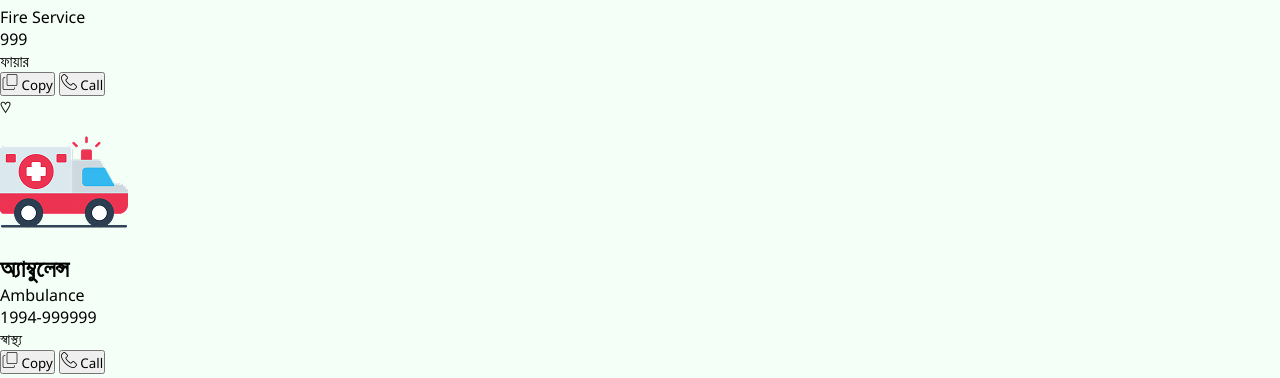
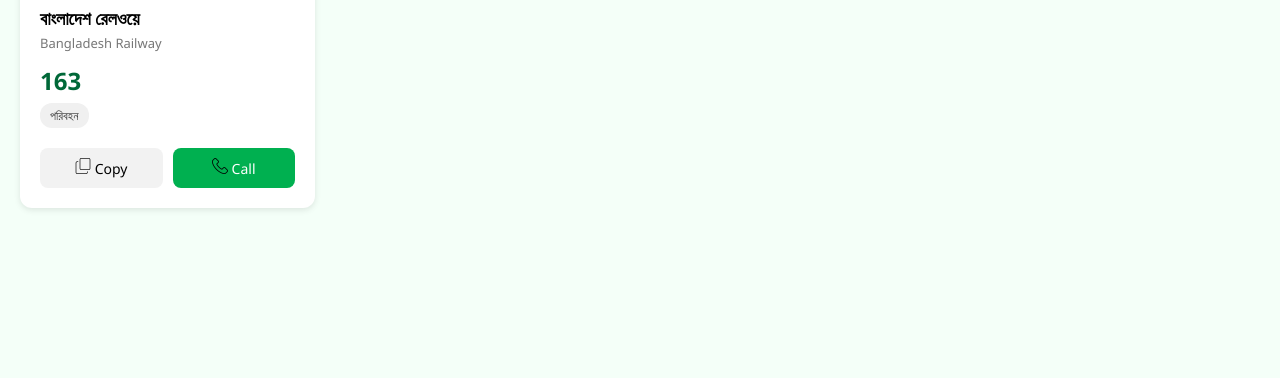
Before and after one commit to NeamotHossainNadim/my-5th-assignt, a plain HTML site: page index.html in a window 1280 px wide. Shown: the part 924-1302 px from the top of the page. After the commit the page ends 1152 px from the top, so only its background shows below. Drawn offline with Linux system fonts and the light colour scheme.

Commit message:
anded and  updated css file for designing main secton and cards.

```diff
--- a/style.css
+++ b/style.css
@@ -81,3 +81,112 @@ header p {
   font-size: 14px;
   opacity: 0.9;
 }
+
+/* main section */
+.main {
+  display: flex;
+  margin: 20px;
+  gap: 20px;
+  flex-wrap: wrap;
+}
+
+.container {
+  flex: 1;
+  display: grid;
+  grid-template-columns: repeat(auto-fill, minmax(250px, 1fr));
+  gap: 20px;
+}
+
+/* cards section */
+.card {
+  background: #fff;
+  border-radius: 12px;
+  box-shadow: 0 2px 6px rgba(0, 0, 0, 0.1);
+  padding: 20px;
+  position: relative;
+  transition: transform 0.2s, box-shadow 0.2s;
+}
+
+.card:hover {
+  transform: translateY(-3px);
+  box-shadow: 0 4px 12px rgba(0, 0, 0, 0.15);
+}
+
+.favorite {
+  position: absolute;
+  top: 12px;
+  right: 12px;
+  font-size: 18px;
+  color: #aaa;
+  cursor: pointer;
+}
+
+.card-icon {
+  background: #e9f5ec;
+  border-radius: 12px;
+  width: 40px;
+  height: 40px;
+  display: flex;
+  align-items: center;
+  justify-content: center;
+  margin-bottom: 12px;
+  font-size: 20px;
+}
+
+.card-icon img {
+  height: 20px;
+  width: 20px;
+}
+
+.card-title {
+  font-size: 18px;
+  font-weight: bold;
+  margin: 0;
+}
+
+.card-subtitle {
+  font-size: 13px;
+  color: #777;
+  margin: 4px 0 12px 0;
+}
+
+.number {
+  font-size: 24px;
+  font-weight: bold;
+  margin: 0;
+  color: #006838;
+}
+
+.badge {
+  display: inline-block;
+  background: #f0f0f0;
+  color: #333;
+  font-size: 12px;
+  padding: 4px 10px;
+  border-radius: 12px;
+  margin-top: 6px;
+}
+
+.actions {
+  display: flex;
+  margin-top: 20px;
+  gap: 10px;
+}
+
+.btn {
+  flex: 1;
+  padding: 10px;
+  border-radius: 8px;
+  border: none;
+  font-size: 14px;
+  cursor: pointer;
+}
+
+.btn-copy {
+  background: #f2f2f2;
+}
+
+.btn-call {
+  background: #00b050;
+  color: white;
+}
```
